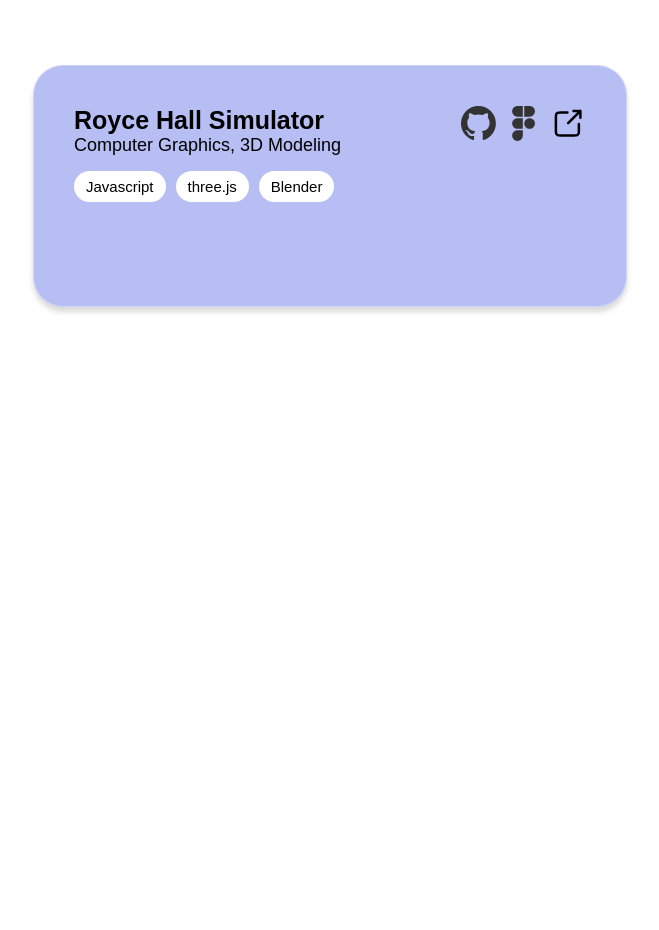
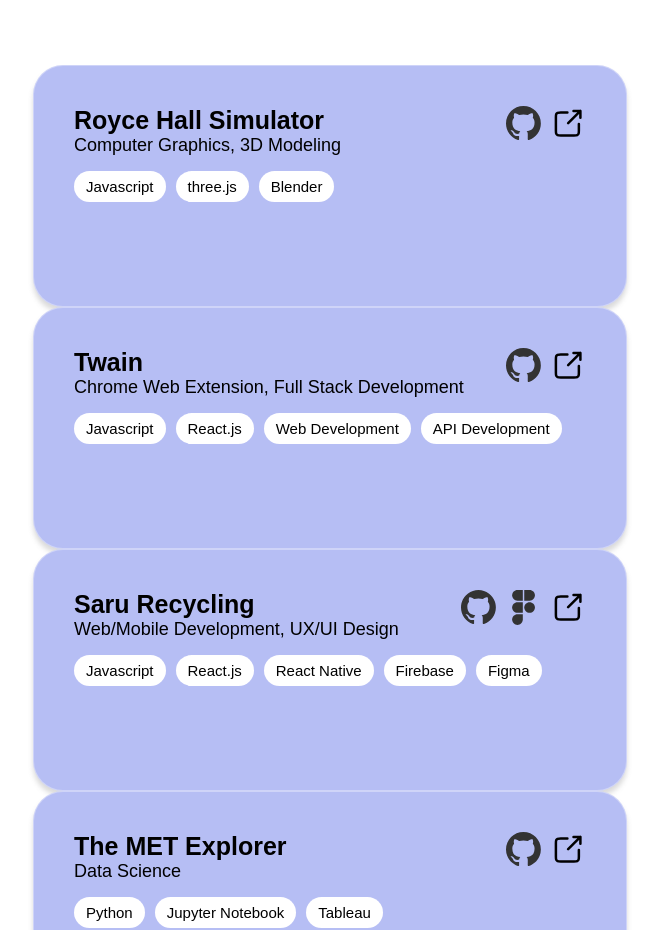
Before and after one commit to anhmvc/anhmvc.github.io, a React (Create React App) app: page /work in a window 1280 px wide. Shown: the part 162-1092 px from the top of the page, without its empty margins (67-726 px from the left). Before the commit the page ends 850 px from the top, so only its background shows below. Built offline with nearby package versions, Linux system fonts and the light colour scheme.

Commit message:
Added projects

```diff
--- a/src/pages/Work/Work.tsx
+++ b/src/pages/Work/Work.tsx
@@ -4,16 +4,64 @@ import "./work.css";
 import { Card } from "../../components";
 
 export default function Work() {
+  const PROJECTS = [
+    {
+      title: "Royce Hall Simulator",
+      subtitle: "Computer Graphics, 3D Modeling",
+      tech: ["Javascript", "three.js", "Blender"],
+      backgroundColor: "Teal",
+      links: ["github"],
+    },
+    {
+      title: "Twain",
+      subtitle: "Chrome Web Extension, Full Stack Development",
+      tech: ["Javascript", "React.js", "Web Development", "API Development"],
+      backgroundColor: "Teal",
+      links: ["github"],
+    },
+    {
+      title: "Saru Recycling",
+      subtitle: "Web/Mobile Development, UX/UI Design",
+      tech: ["Javascript", "React.js", "React Native", "Firebase", "Figma"],
+      backgroundColor: "Teal",
+      links: ["github", "figma"],
+    },
+    {
+      title: "The MET Explorer",
+      subtitle: "Data Science",
+      tech: ["Python", "Jupyter Notebook", "Tableau"],
+      backgroundColor: "Teal",
+      links: ["github"],
+    },
+    {
+      title: "Code Connects",
+      subtitle: "UX/UI Design",
+      tech: ["Figma"],
+      backgroundColor: "Teal",
+      links: ["figma"],
+    },
+    {
+      title: "FLUX",
+      subtitle: "UX/UI Design",
+      tech: ["Figma"],
+      backgroundColor: "Teal",
+      links: ["figma"],
+    },
+  ];
   return (
     <div className="page-container">
       <h1 className="title">work</h1>
-      <Card
-        title="Royce Hall Simulator"
-        subtitle="Computer Graphics, 3D Modeling"
-        tech={["Javascript", "three.js", "Blender"]}
-        backgroundColor="Purple"
-        links={["github", "figma"]}
-      />
+      {PROJECTS.map((project) => {
+        return (
+          <Card
+            title={project.title}
+            subtitle={project.subtitle}
+            tech={project.tech}
+            backgroundColor={project.backgroundColor}
+            links={project.links}
+          />
+        );
+      })}
     </div>
   );
 }
```
